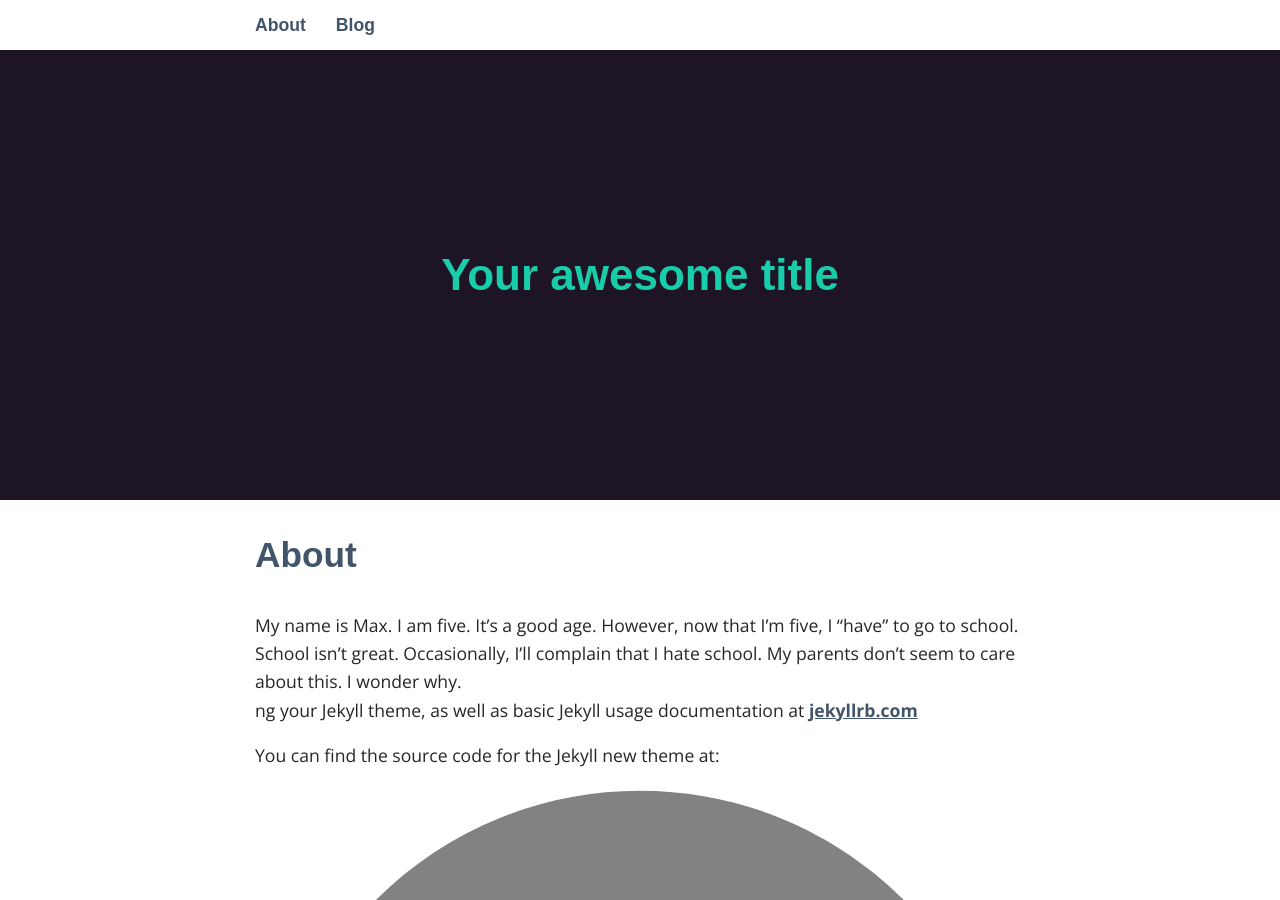
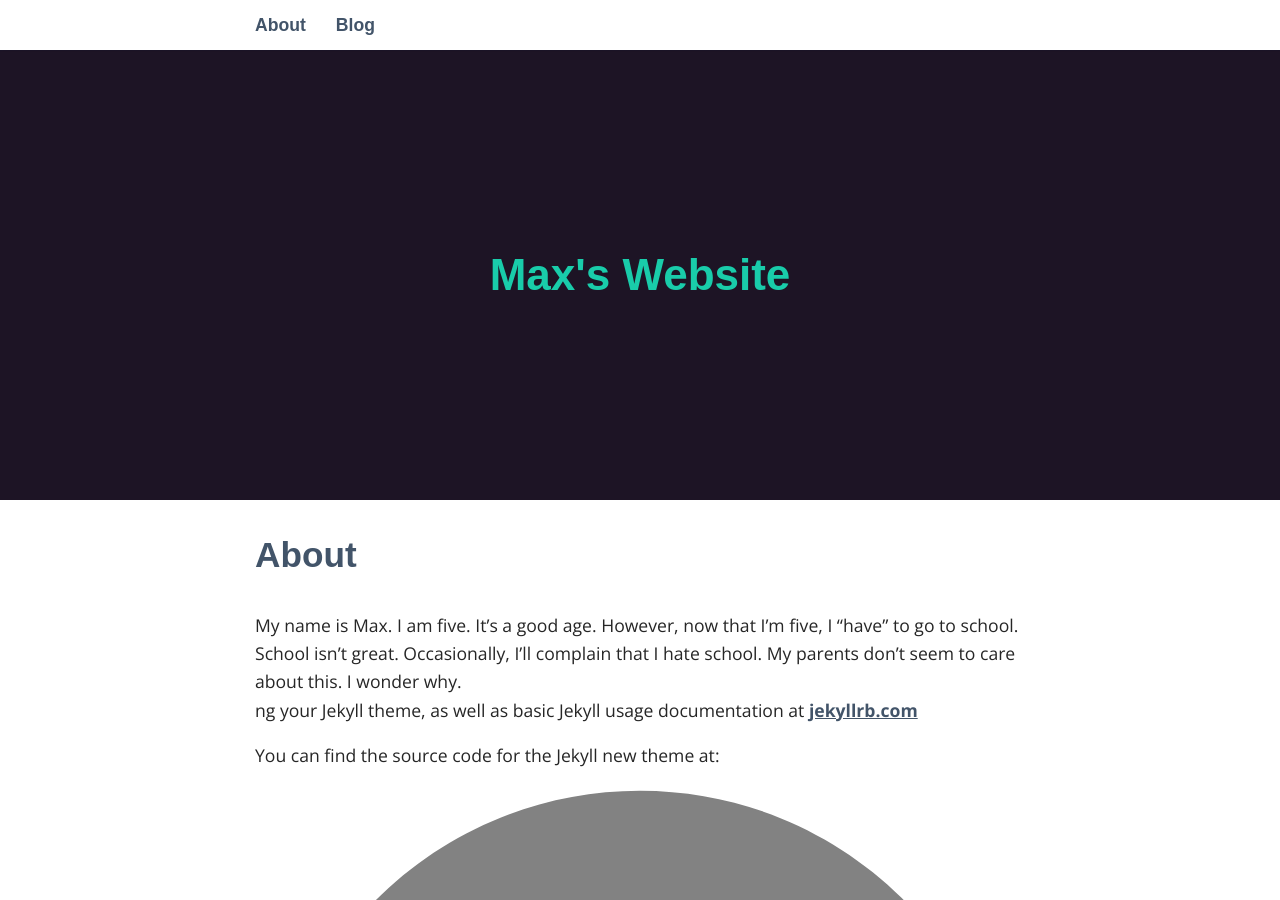
Before and after one commit to Andrewepstein/andrewepstein.github.io, a Jekyll site: the page built from about.md, in a window 1280 px wide and 900 px high. Built offline with Jekyll 4.4.1, drawn with Linux system fonts in a browser that asks for light colours; some web fonts are replaced.

Commit message:
Change "your awesome title" to "max's website"

```diff
--- a/_config.yml
+++ b/_config.yml
@@ -6,7 +6,7 @@
 # 'jekyll serve'. If you change this file, please restart the server process.
 
 # Site settings
-title: Your awesome title
+title: Max's Website
 email: your-email@domain.com
 description: > # this means to ignore newlines until "baseurl:"
   Write an awesome description for your new site here. You can edit this
```
